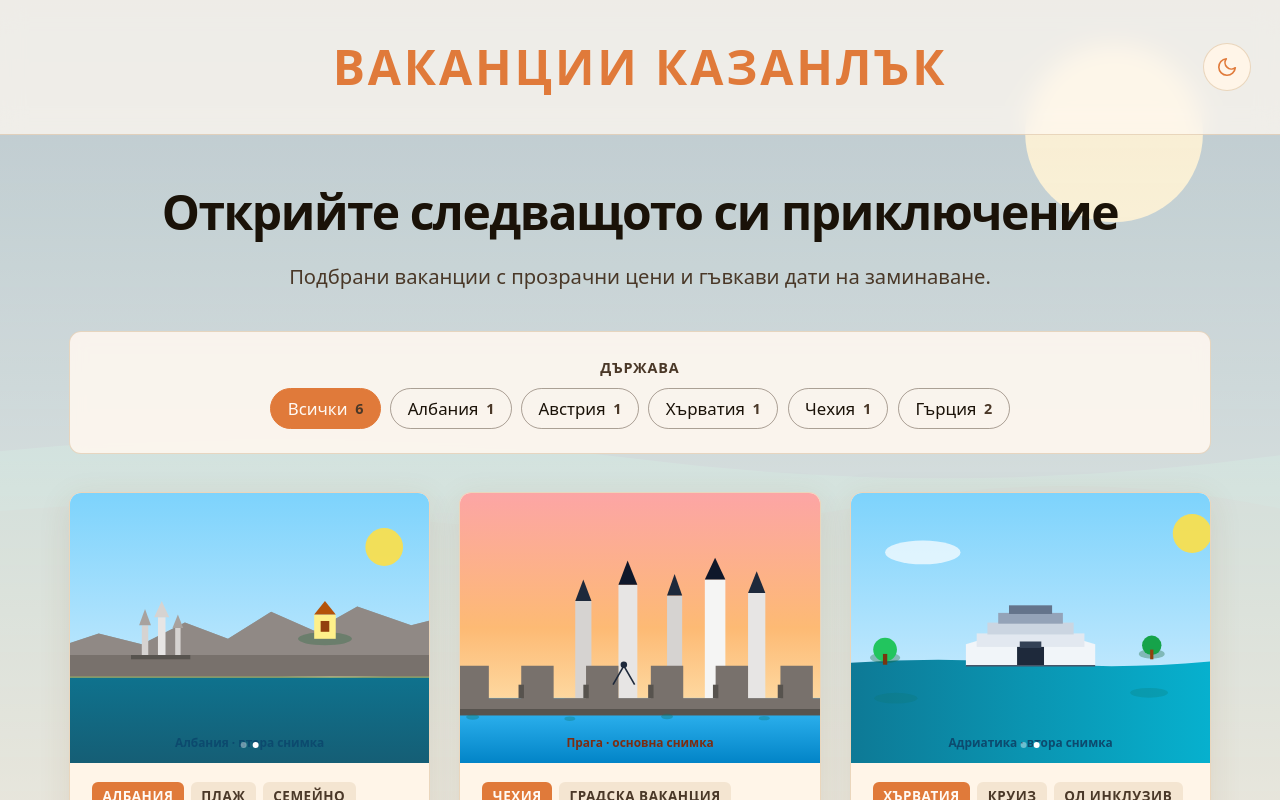
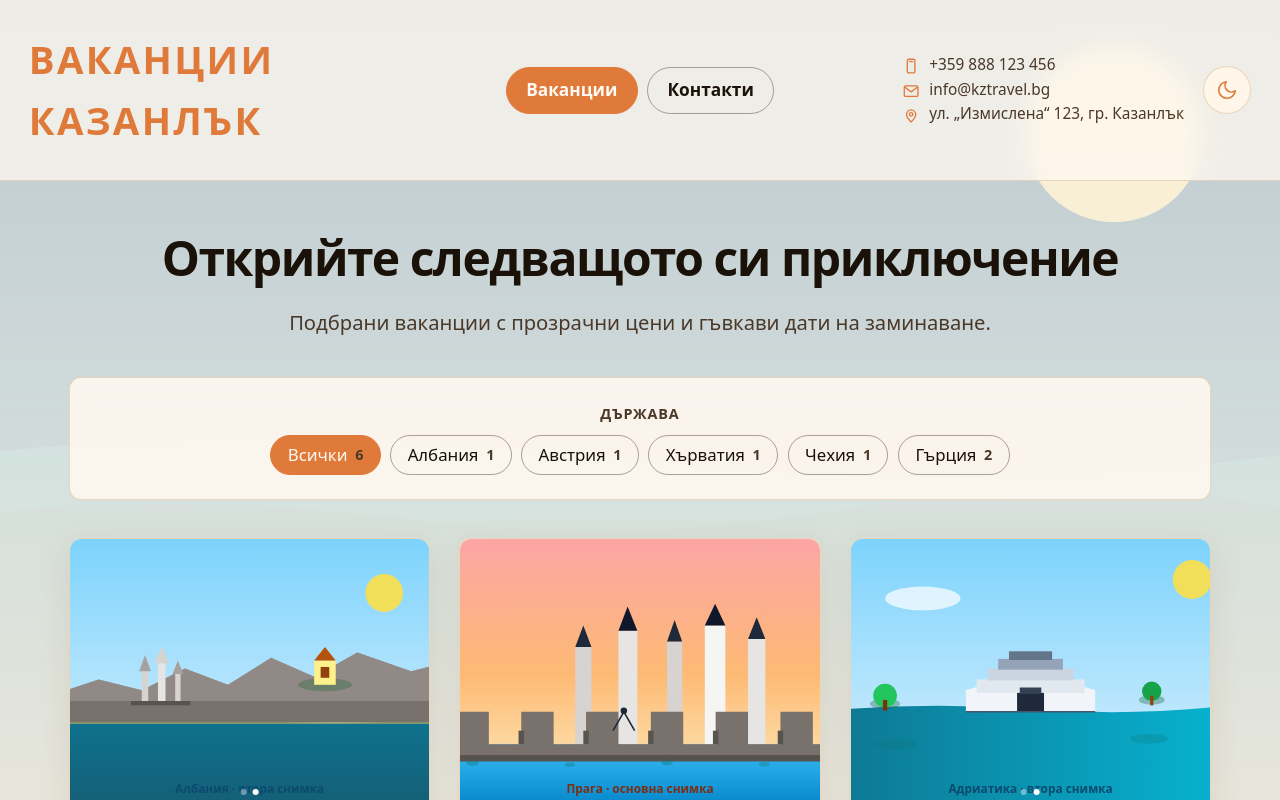
Before and after one commit to nedevski/kztravel, a React (Vite) app: page / in a window 1280 px wide. Shown: the top 800 px of the page. Built offline with nearby package versions, Linux system fonts and the light colour scheme.

Commit message:
layout changes

```diff
--- a/data/site.yaml
+++ b/data/site.yaml
@@ -4,5 +4,5 @@ background: /images/bg.svg
 contact:
   phone: "+359 888 123 456"
   email: info@kztravel.bg
-  address: 'пл. „Севтополис“, Казанлък, България'
+  address: 'ул. „Измислена“ 123, гр. Казанлък'
   mapEmbedUrl: https://www.openstreetmap.org/export/embed.html?bbox=25.3902%2C42.6164%2C25.3954%2C42.6214&layer=mapnik&marker=42.6189%2C25.3928
--- /dev/null
+++ b/src/components/HeaderContact.tsx
@@ -0,0 +1,77 @@
+import { siteSettings } from '@/lib/loadData'
+
+function PhoneIcon() {
+  return (
+    <svg className="site-header__contact-icon" viewBox="0 0 24 24" fill="none" aria-hidden="true">
+      <rect
+        x="7"
+        y="3"
+        width="10"
+        height="18"
+        rx="2"
+        stroke="currentColor"
+        strokeWidth="1.75"
+      />
+      <path d="M10 6h4" stroke="currentColor" strokeWidth="1.75" strokeLinecap="round" />
+    </svg>
+  )
+}
+
+function EmailIcon() {
+  return (
+    <svg className="site-header__contact-icon" viewBox="0 0 24 24" fill="none" aria-hidden="true">
+      <rect
+        x="3"
+        y="5"
+        width="18"
+        height="14"
+        rx="2"
+        stroke="currentColor"
+        strokeWidth="1.75"
+      />
+      <path
+        d="m4 7 8 6 8-6"
+        stroke="currentColor"
+        strokeWidth="1.75"
+        strokeLinecap="round"
+        strokeLinejoin="round"
+      />
+    </svg>
+  )
+}
+
+function LocationIcon() {
+  return (
+    <svg className="site-header__contact-icon" viewBox="0 0 24 24" fill="none" aria-hidden="true">
+      <path
+        d="M12 21s6-5.2 6-10a6 6 0 1 0-12 0c0 4.8 6 10 6 10Z"
+        stroke="currentColor"
+        strokeWidth="1.75"
+        strokeLinejoin="round"
+      />
+      <circle cx="12" cy="11" r="2.25" stroke="currentColor" strokeWidth="1.75" />
+    </svg>
+  )
+}
+
+export function HeaderContact() {
+  const { contact } = siteSettings
+  const phoneHref = `tel:${contact.phone.replace(/\s/g, '')}`
+
+  return (
+    <div className="site-header__contact">
+      <a className="site-header__contact-item" href={phoneHref}>
+        <PhoneIcon />
+        <span>{contact.phone}</span>
+      </a>
+      <a className="site-header__contact-item" href={`mailto:${contact.email}`}>
+        <EmailIcon />
+        <span>{contact.email}</span>
+      </a>
+      <div className="site-header__contact-item site-header__contact-item--static">
+        <LocationIcon />
+        <span>{contact.address}</span>
+      </div>
+    </div>
+  )
+}
--- /dev/null
+++ b/src/components/HeaderNav.tsx
@@ -0,0 +1,27 @@
+import { Link, useLocation } from 'react-router-dom'
+import { ui } from '@/lib/strings'
+
+function isTripsRoute(pathname: string) {
+  return pathname === '/' || pathname.startsWith('/trips/')
+}
+
+export function HeaderNav() {
+  const { pathname } = useLocation()
+
+  return (
+    <nav className="site-header__nav" aria-label={ui.mainNav}>
+      <Link
+        to="/"
+        className={`site-header__nav-link${isTripsRoute(pathname) ? ' site-header__nav-link--active' : ''}`}
+      >
+        {ui.navTrips}
+      </Link>
+      <Link
+        to="/contact"
+        className={`site-header__nav-link${pathname === '/contact' ? ' site-header__nav-link--active' : ''}`}
+      >
+        {ui.navContact}
+      </Link>
+    </nav>
+  )
+}
--- a/src/components/Layout.tsx
+++ b/src/components/Layout.tsx
@@ -1,5 +1,7 @@
 import { useEffect, type CSSProperties } from 'react'
 import { Link, Outlet, useLocation } from 'react-router-dom'
+import { HeaderContact } from '@/components/HeaderContact'
+import { HeaderNav } from '@/components/HeaderNav'
 import { ThemeToggle } from '@/components/ThemeToggle'
 import { siteSettings } from '@/lib/loadData'
 
@@ -26,11 +28,12 @@ export function Layout() {
   return (
     <div className="site" style={bgStyle}>
       <header className="site-header">
-        <div className="site-header__spacer" aria-hidden="true" />
         <Link to="/" className="site-header__brand">
           {siteSettings.title}
         </Link>
-        <div className="site-header__actions">
+        <HeaderNav />
+        <div className="site-header__end">
+          <HeaderContact />
           <ThemeToggle />
         </div>
       </header>
--- a/src/index.css
+++ b/src/index.css
@@ -117,6 +117,7 @@ button {
   display: grid;
   grid-template-columns: 1fr auto 1fr;
   align-items: center;
+  gap: 1rem;
   padding: 1.5rem 1.5rem;
   border-bottom: 1px solid var(--color-border);
   backdrop-filter: blur(12px);
@@ -126,14 +127,100 @@ button {
   z-index: 100;
 }
 
-.site-header__spacer {
-  min-width: 0;
+.site-header__brand {
+  justify-self: start;
+  font-size: clamp(1.25rem, 3.5vw, 2rem);
+  font-weight: 800;
+  letter-spacing: 0.06em;
+  text-transform: uppercase;
+  color: var(--color-accent);
+  transition: color 0.2s;
 }
 
-.site-header__actions {
+.site-header__brand:hover {
+  color: var(--color-accent-hover);
+}
+
+.site-header__nav {
+  display: flex;
+  align-items: center;
+  gap: 0.5rem;
+}
+
+.site-header__nav-link {
+  display: inline-flex;
+  align-items: center;
+  padding: 0.45rem 1rem;
+  border: 1px solid var(--color-chip-border);
+  border-radius: 999px;
+  background: transparent;
+  color: var(--color-text);
+  font-size: 0.9rem;
+  font-weight: 600;
+  transition: background 0.15s, border-color 0.15s, color 0.15s;
+}
+
+.site-header__nav-link:hover {
+  border-color: var(--color-accent);
+  color: var(--color-accent);
+}
+
+.site-header__nav-link--active {
+  background: var(--color-accent);
+  border-color: var(--color-accent);
+  color: var(--color-on-accent);
+}
+
+.site-header__nav-link--active:hover {
+  color: var(--color-on-accent);
+}
+
+.site-header__end {
   display: flex;
   align-items: center;
   justify-content: flex-end;
+  gap: 1rem;
+  min-width: 0;
+  justify-self: end;
+}
+
+.site-header__contact {
+  display: flex;
+  flex-direction: column;
+  align-items: flex-start;
+  gap: 0.2rem;
+  min-width: 0;
+  font-size: clamp(0.65rem, 1.6vw, 0.8rem);
+  line-height: 1.35;
+  color: var(--color-text-muted);
+  text-align: left;
+}
+
+.site-header__contact-item {
+  display: flex;
+  align-items: flex-start;
+  gap: 0.45rem;
+  min-width: 0;
+  transition: color 0.2s;
+}
+
+a.site-header__contact-item:hover {
+  color: var(--color-accent);
+}
+
+.site-header__contact-item--static {
+  cursor: default;
+}
+
+.site-header__contact-icon {
+  flex-shrink: 0;
+  width: 0.95rem;
+  height: 0.95rem;
+  margin-top: 0.12em;
+  color: var(--color-accent);
+}
+
+.site-header__contact-item span {
   min-width: 0;
 }
 
@@ -166,19 +253,6 @@ button {
 .theme-toggle__icon {
   width: 1.15rem;
   height: 1.15rem;
-}
-
-.site-header__brand {
-  font-size: clamp(1.75rem, 5vw, 2.5rem);
-  font-weight: 800;
-  letter-spacing: 0.06em;
-  text-transform: uppercase;
-  color: var(--color-accent);
-  transition: color 0.2s;
-}
-
-.site-header__brand:hover {
-  color: var(--color-accent-hover);
 }
 
 .site-main {
@@ -580,19 +654,28 @@ button {
 .contact__details {
   display: flex;
   flex-direction: column;
-  align-items: center;
   gap: 1.5rem;
-  margin-bottom: 2.5rem;
+  margin-bottom: 1.25rem;
   text-align: center;
 }
 
 .contact__row {
   display: flex;
-  flex-wrap: wrap;
-  justify-content: space-evenly;
   width: 100%;
-  max-width: 52rem;
-  gap: 2rem;
+  gap: 1.25rem;
+}
+
+.contact__card {
+  background: var(--color-table-bg);
+  border: 1px solid var(--color-border);
+  border-radius: var(--radius);
+  box-shadow: var(--shadow);
+  padding: 1.5rem 2rem;
+}
+
+.contact__row .contact__card {
+  flex: 1 1 0;
+  min-width: 0;
 }
 
 .contact__item {
@@ -627,7 +710,7 @@ a.contact__value:hover {
 .contact__map-section {
   display: flex;
   flex-direction: column;
-  align-items: center;
+  align-items: stretch;
   width: 100%;
 }
 
--- a/src/lib/strings.ts
+++ b/src/lib/strings.ts
@@ -57,4 +57,7 @@ export const ui = {
   switchToLight: 'Превключи на светъл режим',
   darkMode: 'Тъмен режим',
   lightMode: 'Светъл режим',
+  mainNav: 'Основна навигация',
+  navTrips: 'Ваканции',
+  navContact: 'Контакти',
 } as const
--- a/src/pages/Contact.tsx
+++ b/src/pages/Contact.tsx
@@ -31,7 +31,7 @@ export function Contact() {
 
         <section className="contact__details">
           <div className="contact__row">
-            <div className="contact__item">
+            <div className="contact__item contact__card">
               <span className="contact__label">{ui.contactPhone}</span>
               <a
                 className="contact__value"
@@ -40,7 +40,7 @@ export function Contact() {
                 {contact.phone}
               </a>
             </div>
-            <div className="contact__item">
+            <div className="contact__item contact__card">
               <span className="contact__label">{ui.contactEmail}</span>
               <a
                 className="contact__value"
@@ -52,7 +52,7 @@ export function Contact() {
           </div>
         </section>
 
-        <section className="contact__map-section">
+        <section className="contact__map-section contact__card">
           <div className="contact__item">
             <span className="contact__label">{ui.contactOffice}</span>
             <p className="contact__map-label">{contact.address}</p>
```
